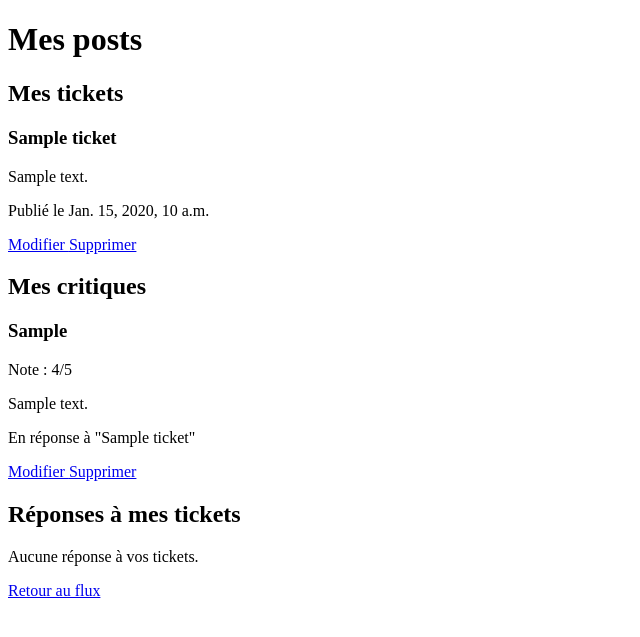
After one commit to verduflorent/LITRevu, a Django app: page /posts/ in a window 1280 px wide. The commit adds this page. Shown: the top 637 px of the page, without its empty margins (0-640 px from the left). Run offline with Django 5.2, Linux system fonts and the light colour scheme; a user stored in the database is signed in; tables that the repository leaves empty hold one stand-in row (values such as "Sample post").

Commit message:
Implement user posts page

```diff
--- a/reviews/templates/reviews/feed.html
+++ b/reviews/templates/reviews/feed.html
@@ -17,6 +17,8 @@
     </a>
 
     <a href="{% url 'follow_users' %}">Abonnements</a>
+
+    <a href="{% url 'posts' %}">Mes posts</a>
 
     <h2>Flux</h2>
 
--- /dev/null
+++ b/reviews/templates/reviews/posts.html
@@ -0,0 +1,86 @@
+<!DOCTYPE html>
+<html lang="fr">
+<head>
+    <meta charset="UTF-8">
+    <title>Mes posts - LITRevu</title>
+</head>
+<body>
+ <h1>Mes posts</h1>
+
+<h2>Mes tickets</h2>
+
+{% for ticket in tickets %}
+    <article>
+        <h3>{{ ticket.title }}</h3>
+
+        <p>{{ ticket.description }}</p>
+
+        <p>
+            Publié le {{ ticket.time_created }}
+        </p>
+
+        <a href="{% url 'edit_ticket' ticket.id %}">
+            Modifier
+        </a>
+
+        <a href="{% url 'delete_ticket' ticket.id %}">
+            Supprimer
+        </a>
+    </article>
+{% empty %}
+    <p>Vous n'avez publié aucun ticket.</p>
+{% endfor %}
+
+
+<h2>Mes critiques</h2>
+
+{% for review in reviews %}
+    <article>
+        <h3>{{ review.headline }}</h3>
+
+        <p>Note : {{ review.rating }}/5</p>
+
+        <p>{{ review.body }}</p>
+
+        <p>
+            En réponse à "{{ review.ticket.title }}"
+        </p>
+
+        <a href="{% url 'edit_review' review.id %}">
+            Modifier
+        </a>
+
+        <a href="{% url 'delete_review' review.id %}">
+            Supprimer
+        </a>
+    </article>
+{% empty %}
+    <p>Vous n'avez publié aucune critique.</p>
+{% endfor %}
+
+
+<h2>Réponses à mes tickets</h2>
+
+{% for review in reviews_on_my_tickets %}
+    <article>
+        <h3>{{ review.headline }}</h3>
+
+        <p>Note : {{ review.rating }}/5</p>
+
+        <p>{{ review.body }}</p>
+
+        <p>
+            {{ review.user.username }}
+            a répondu à "{{ review.ticket.title }}"
+        </p>
+    </article>
+{% empty %}
+    <p>Aucune réponse à vos tickets.</p>
+{% endfor %}
+
+
+<a href="{% url 'feed' %}">
+    Retour au flux
+</a>
+</body>
+</html>
--- a/reviews/urls.py
+++ b/reviews/urls.py
@@ -14,4 +14,5 @@ urlpatterns = [
     path('reviews/create/', views.create_ticket_and_review, name='create_ticket_and_review'),
     path('follows/', views.follow_users, name='follow_users'),
     path('follows/<int:user_id>/delete/', views.unfollow_user, name='unfollow_user'),
+    path('posts/', views.posts, name='posts'),
 ]
--- a/reviews/views.py
+++ b/reviews/views.py
@@ -293,3 +293,29 @@ def unfollow_user(request, user_id):
         follow.delete()
 
     return redirect('follow_users')
+
+@login_required
+def posts(request):
+    tickets = Ticket.objects.filter(
+        user=request.user
+    )
+
+    reviews = Review.objects.filter(
+        user=request.user
+    )
+
+    reviews_on_my_tickets = Review.objects.filter(
+        ticket__user=request.user
+    ).exclude(
+        user=request.user
+    )
+
+    return render(
+        request,
+        'reviews/posts.html',
+        {
+            'tickets': tickets,
+            'reviews': reviews,
+            'reviews_on_my_tickets': reviews_on_my_tickets,
+        },
+    )
```
